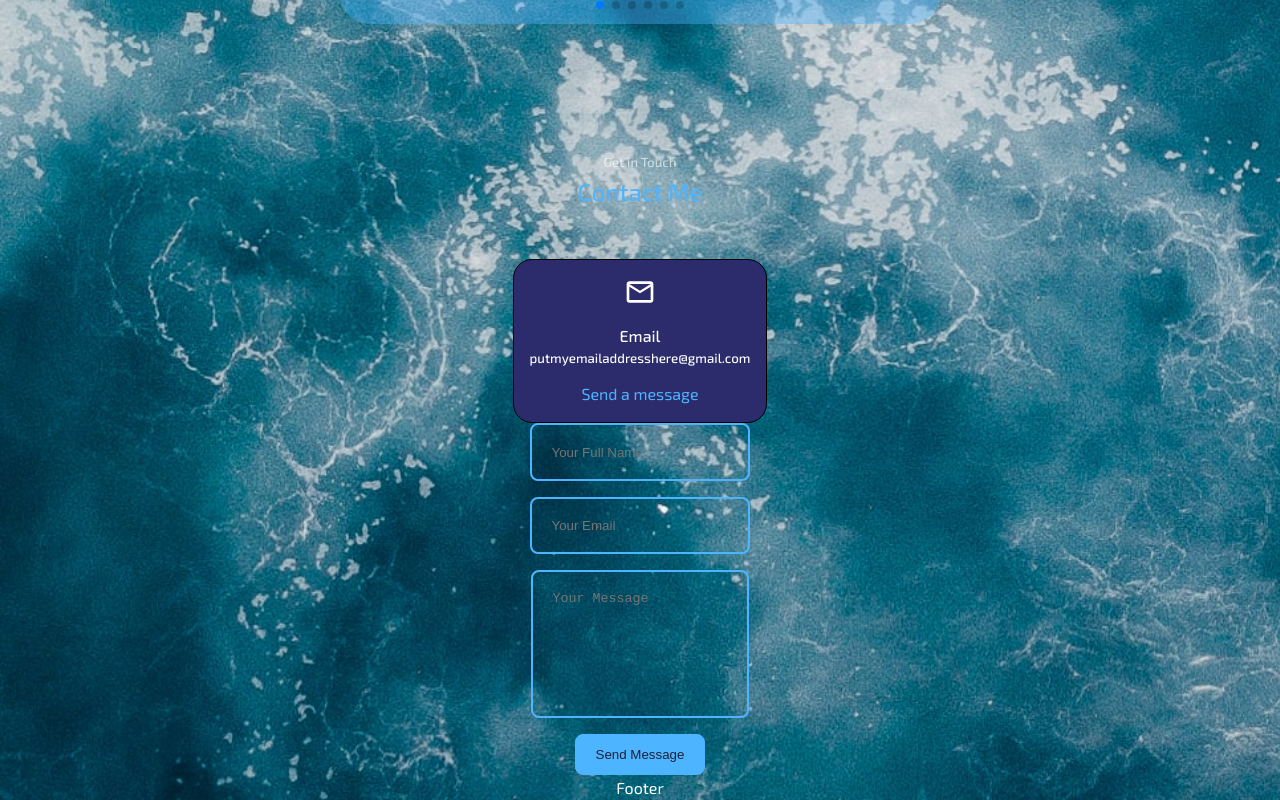
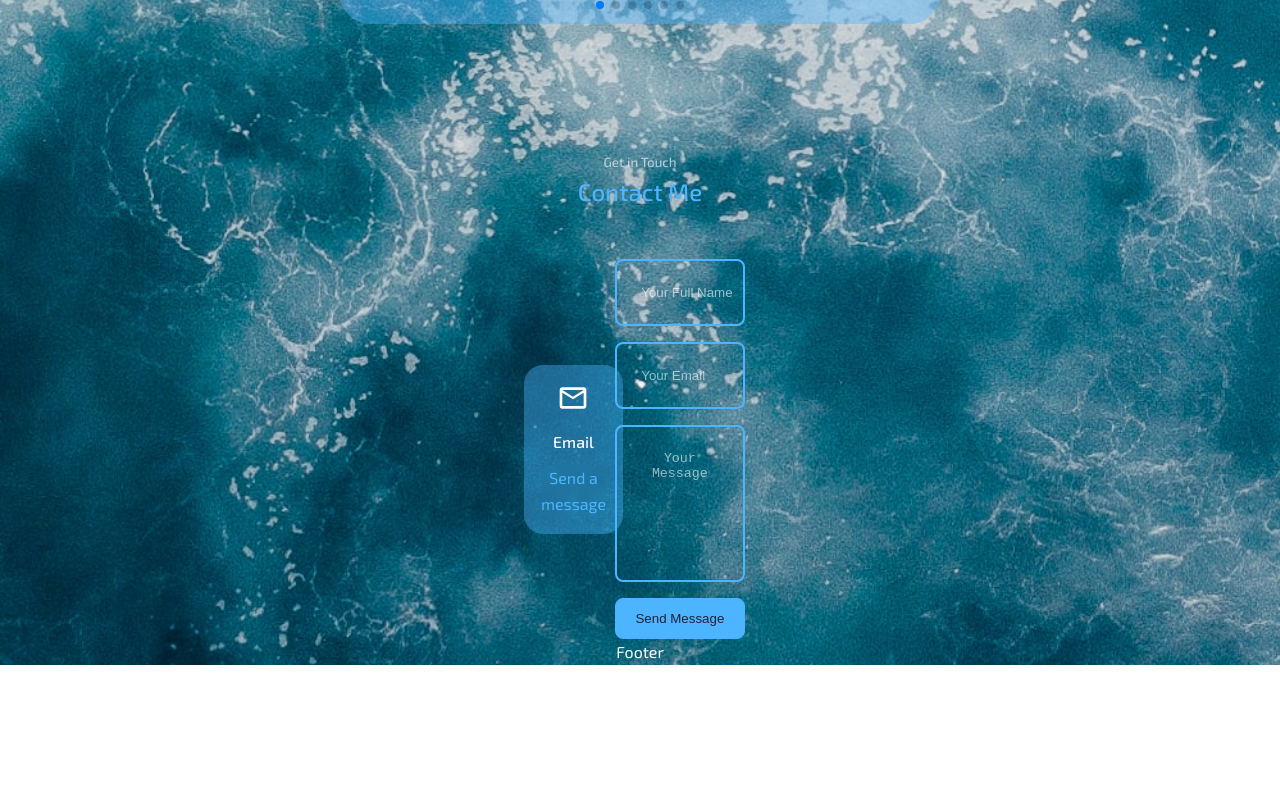
Before and after one commit to Trip25/MyPortfolio, a React (Create React App) app in the folder myportfolio/: page / in a window 1280 px wide. Shown: the part 3168-3968 px from the top of the page. After the commit the page ends 3833 px from the top, so only its background shows below. Built offline with nearby package versions, Linux system fonts and the light colour scheme; the HTML template or start-up script is replaced by a standard one.

Commit message:
fixed stylings a bit but vscode going funky so im going to start pc

```diff
--- a/myportfolio/src/components/Contact/Contact.jsx
+++ b/myportfolio/src/components/Contact/Contact.jsx
@@ -13,7 +13,7 @@
       <article className='contact_option'>
       <MdOutlineEmail className='contact_option_icon'/>
       <h4>Email</h4>
-      <h5>putmyemailaddresshere@gmail.com</h5>
+      {/* <h5>Send me an email</h5> */}
       <a href='mailto:'>Send a message</a>
     </article>
     {/* Add Linkedin*/}
--- a/myportfolio/src/components/Contact/contact.css
+++ b/myportfolio/src/components/Contact/contact.css
@@ -1,6 +1,6 @@
 .container.contact_container{
-   width: 58%;
-   display: block;
+   width: 50%;
+   display: grid;
    grid-template-columns: 30% 58%;
    gap: 12%;
 }
@@ -15,16 +15,15 @@
     text-align:center;
     padding: 1rem;
     border-radius: 1.2rem;
-    border: 1px solid black;
-    /* change border when finsihed testing! */
-    background: var(--color-bg-variant);
-    transition: var(--transition);
+    border: 1px solid transparent;
+    background: var(--color-primary-variant);
 }
 
 .contact_option:hover{
-    background: var(--color-bg);
+    background: transparent;
     color: var(--color-primary);
     border-color: transparent;
+    backdrop-filter: hue-rotate(40deg);
 }
 
 .contact_option_icon{
@@ -36,8 +35,8 @@
     display: inline-block;
     font-size: 1rem;
     margin-top: 0.7rem;
-    color: var(--color-primary);
-    transition: var(--transition);
+    /* color: var(--color-primary); */
+
 }
 
 /* NOW Styling the FORMS */
@@ -48,12 +47,18 @@
 }
 
 input, textarea{
-    padding: 1.2rem;
+    width:100%;
+    padding: 1.5rem;
     border-radius: 0.5rem;
     background: transparent;
     border: 2px solid var(--color-primary);
     resize: none;
     color: var(--color-white);
+
+}
+
+::placeholder{
+    color: var(--light-color);
 }
 
 /*Media Query for MEDIUM sized display devices */
```
